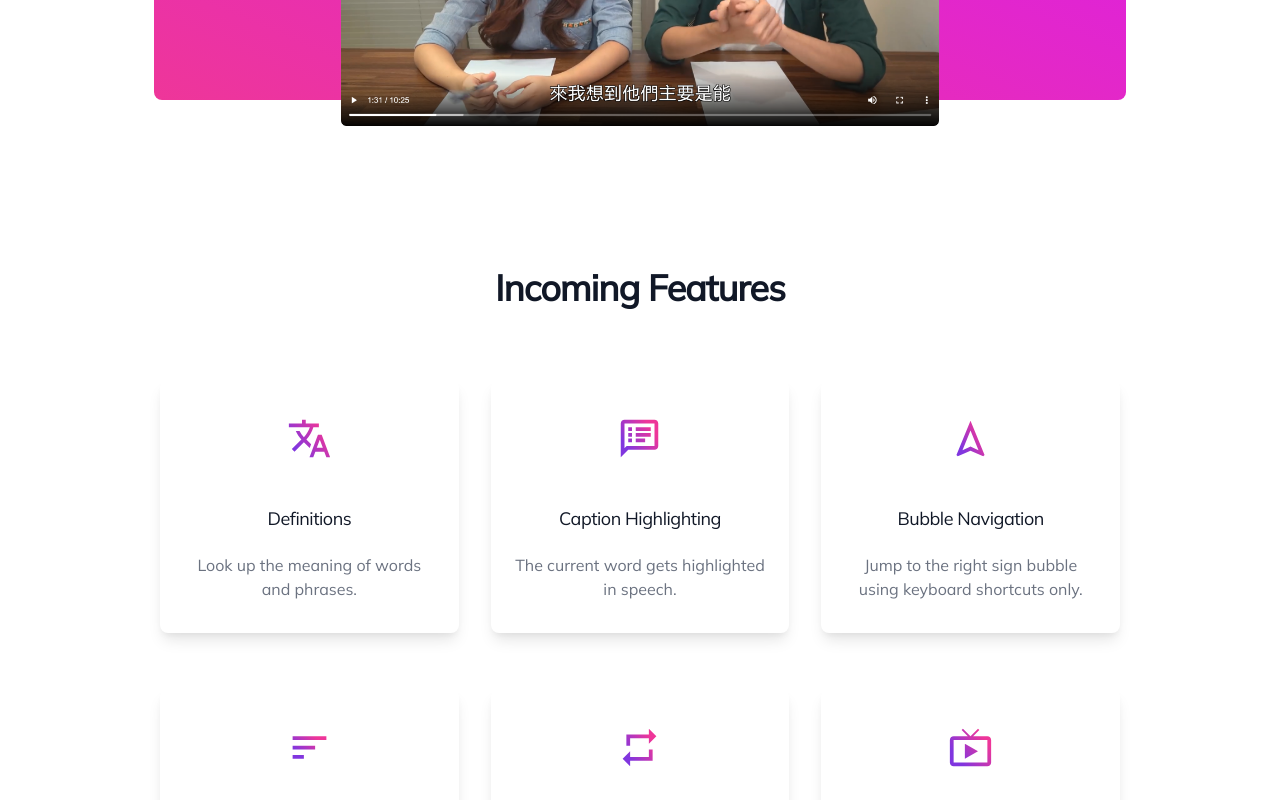
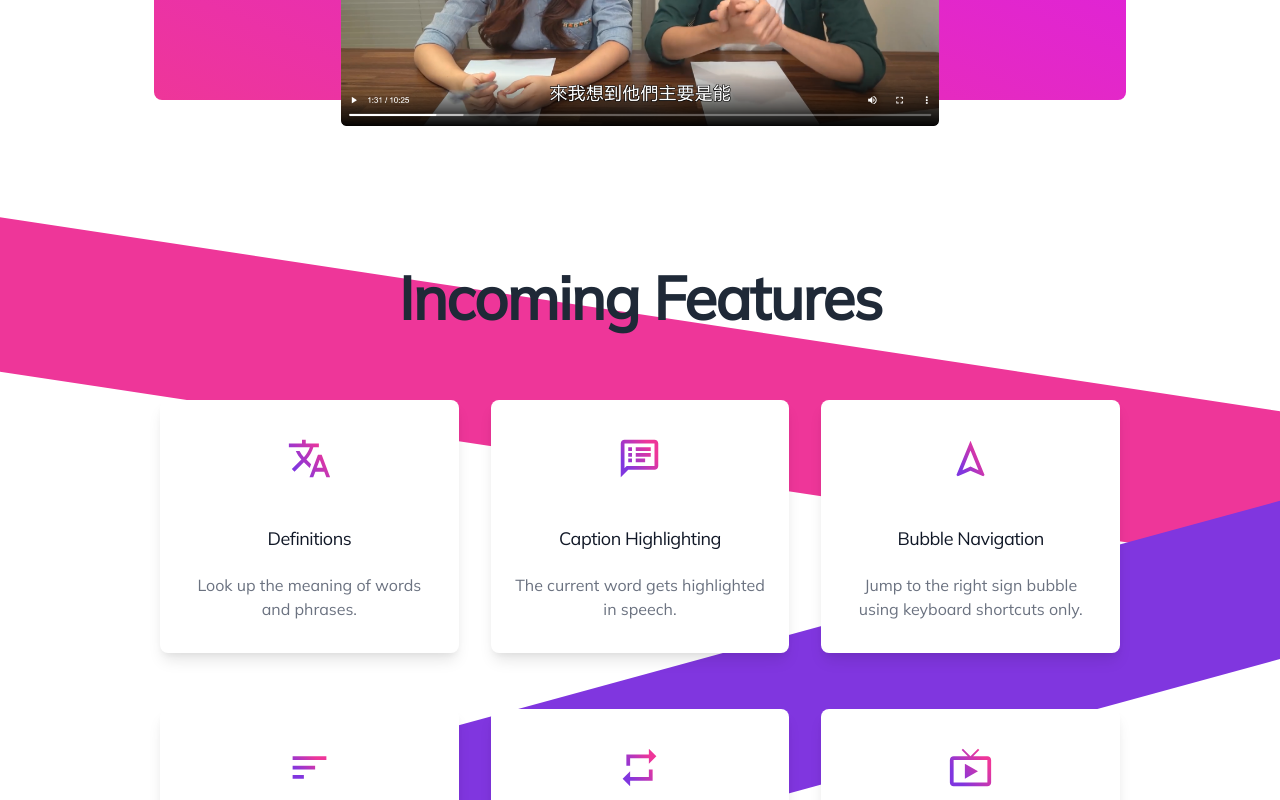
Before and after one commit to jonxuxu/polygon, a Next.js app in the folder frontend/: page /how-it-works in a window 1280 px wide. Shown: the part 2600-3400 px from the top of the page. Built offline with nearby package versions, Linux system fonts and the light colour scheme; no server answers.

Commit message:
bg stripes

```diff
--- a/frontend/pages/how-it-works.tsx
+++ b/frontend/pages/how-it-works.tsx
@@ -58,9 +58,16 @@ const features = [
 
 function FeaturesGrid() {
   return (
-    <div className="relative bg-white py-16 sm:py-24 lg:py-32">
+    <div
+      className="relative bg-white py-16 sm:py-24 lg:py-32"
+      style={{
+        backgroundImage: `url(/how-it-works/stripes.svg)`,
+        backgroundRepeat: "no-repeat",
+        backgroundPosition: "center",
+      }}
+    >
       <div className="mx-auto max-w-md px-4 text-center sm:max-w-3xl sm:px-6 lg:px-8 lg:max-w-5xl">
-        <p className="mt-2 text-3xl font-extrabold text-gray-900 tracking-tight sm:text-4xl">
+        <p className="mt-2 text-4xl font-extrabold text-gray-800 sm:text-5xl sm:tracking-tight lg:text-6xl">
           Incoming Features
         </p>
 
```
Also changed, not shown: frontend/public/how-it-works/stripes.svg (added).
